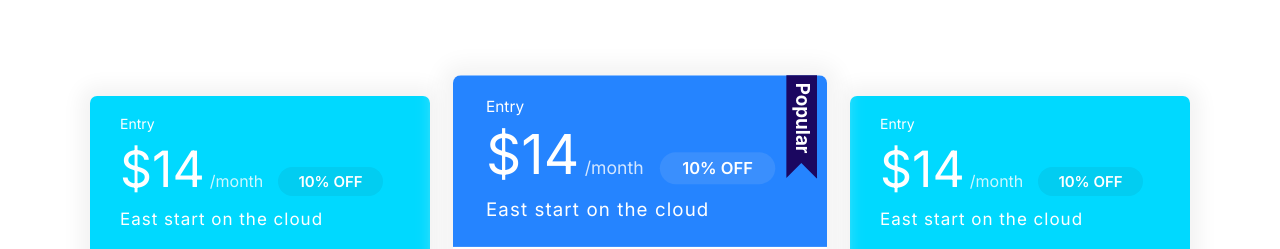
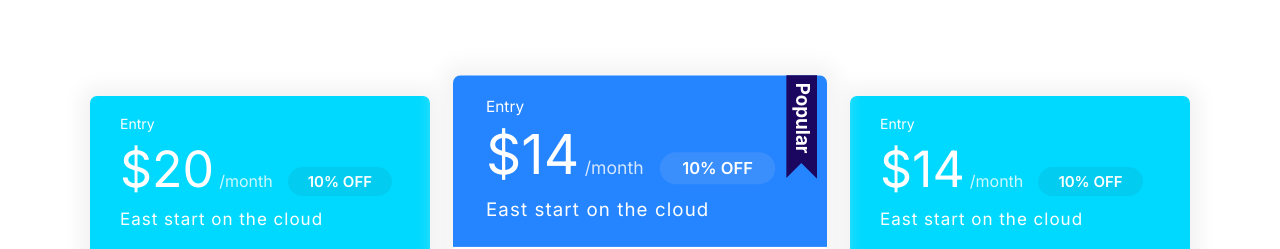
Before and after one commit to wittscode/moshy, a website built with Parcel: page index.html in a window 1280 px wide. Shown: the part 1260-1509 px from the top of the page. Built offline with nearby package versions, Linux system fonts and the light colour scheme.

Commit message:
Update the price

```diff
--- a/index.html
+++ b/index.html
@@ -107,7 +107,7 @@
           <div class="card card--secondary">
             <header class="card__header">
               <h3 class="plan__name">Entry</h3>
-              <span class="plan__price">$14</span>
+              <span class="plan__price">$20</span>
               <span class="plan__billing-cycle">/month</span>
               <span class="badge badge__secondary badge-small">10% OFF</span>
               <span class="plan__description">East start on the cloud</span>
```
